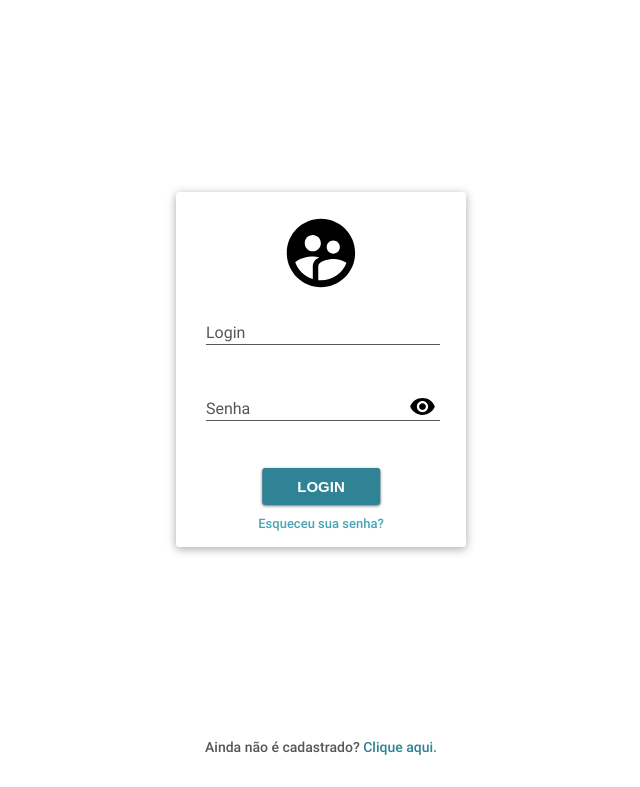
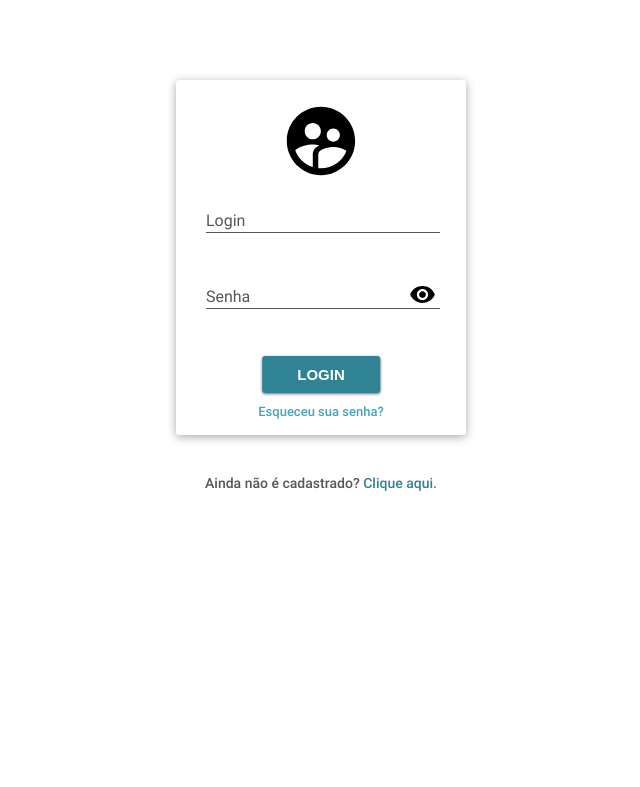
Before and after one commit to Wendryl/login-system, a PHP site: page /projects/ in a window 1280 px wide. Shown: the top 787 px of the page, without its empty margins (319-959 px from the left). Run offline with PHP 8.4, Linux system fonts and the light colour scheme.

Commit message:
Style updated

```diff
--- a/resources/style.css
+++ b/resources/style.css
@@ -42,8 +42,8 @@ body {
 .form {
 	position: relative;
 	width: 250px;
-	margin: 15% auto;
 	box-shadow: 0px 2px 10px #00000059;
+	margin: 80px auto 40px;
 	border-radius: 3px;
 	padding: 20px;
 }
@@ -164,7 +164,7 @@ body {
 	outline: none;
 }
 
-@media (max-width: 480px) {
+@media (max-width: 320px) {
 	.form {
 		width: auto;
 		box-shadow: none;
```
